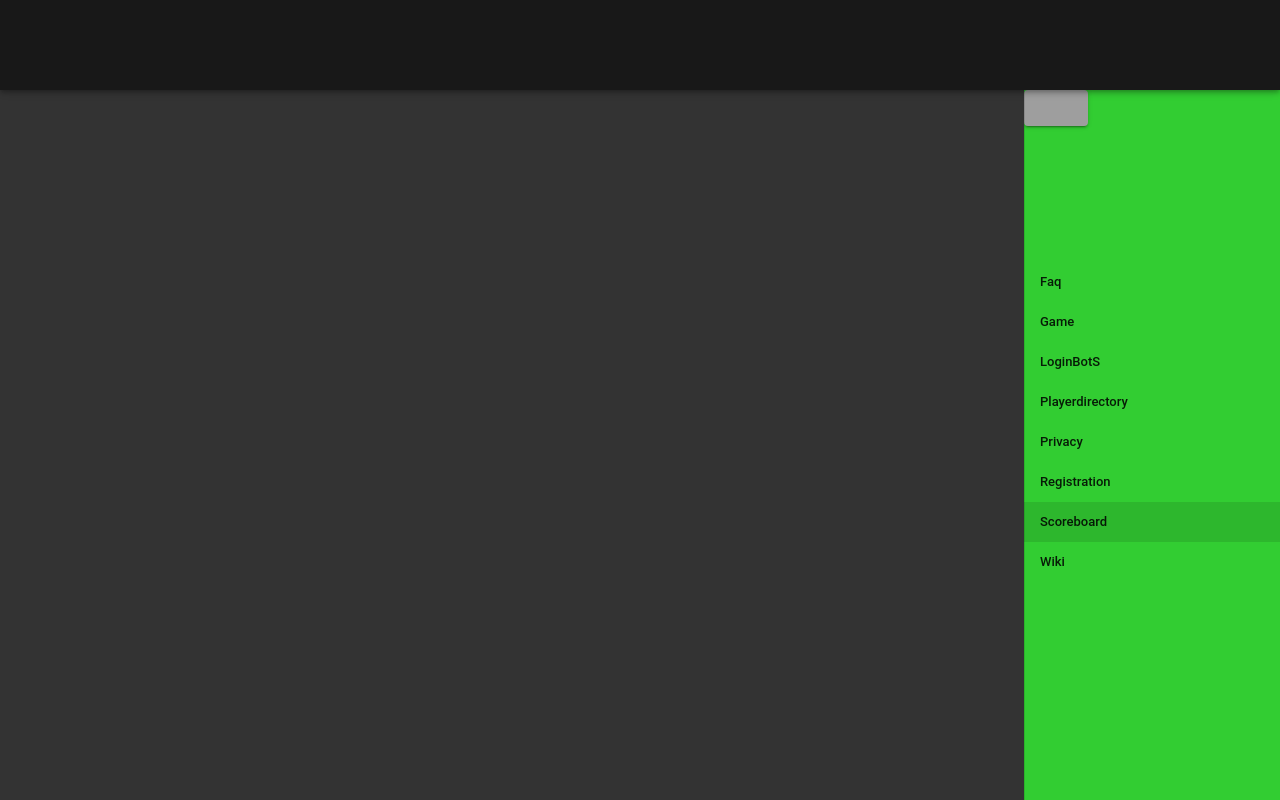
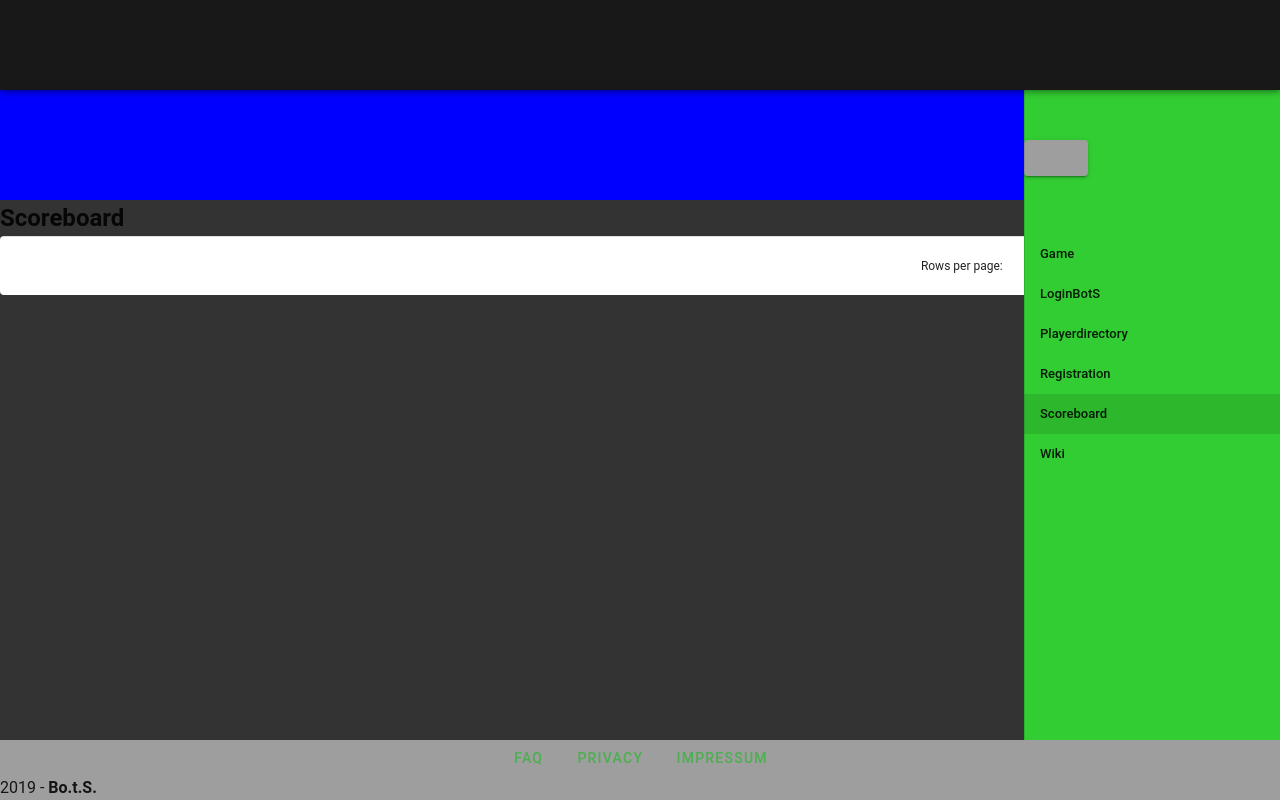
Before and after one commit to hfu-gis/Delta, a Vue app in the folder meal-prep/: page /Scoreboard in a window 1280 px wide. Built offline with nearby package versions, Linux system fonts and the light colour scheme; the HTML template or start-up script is replaced by a standard one.

Commit message:
footer erstellt

```diff
--- a/meal-prep/src/App.vue
+++ b/meal-prep/src/App.vue
@@ -9,17 +9,17 @@
             </v-app-bar>
                  <v-content style="background-color: #333333">
                      <div>
-                    <v-sheet height="250px" style="background-color: #333333">
+                         <v-sheet height="110px" style="background-color: blue">
                              <v-container>
                                  <v-row style="float: right">
                                      <img src="./assets/menue.png" height="90" width="90" @click.stop="drawer = !drawer"/>
                                  </v-row>
                              </v-container>
                              <v-navigation-drawer v-model="drawer" absolute right :value="drawer" style="background-color: limegreen">
-                            <v-btn color="grey" dark @click="drawer = !drawer">
+                                 <v-btn color="grey" dark @click="drawer = !drawer" style="margin-top: 50px">
                                      <v-icon dark left>mdi-arrow-left</v-icon>
                                  </v-btn>
-                            <v-list dense style="margin-top: 50%">
+                                 <v-list dense style="margin-top: 50px">
                                      <v-list-item v-for="item in items" :key="item.title" :to="item.to" link>
                                          <v-list-item-content>
                                              <v-list-item-title>{{ item.title }}</v-list-item-title>
@@ -31,7 +31,12 @@
                      </div>
                      <router-view/>
                  </v-content>
-             <v-footer color=""
+             <v-footer color="grey" padless>
+                 <v-row justify="center" no-gutters>
+                     <v-btn v-for="link in links" :key="link.link" :to="link.to" color="green" text rounded class="footer">{{link.link}}</v-btn>
+                     <v-col cols="12">{{new Date().getFullYear()}} - <strong>Bo.t.S.</strong></v-col>
+                 </v-row>
+             </v-footer>
           </v-app>
      </div>
 </template>
@@ -43,15 +48,18 @@
           return {
               drawer: null,
               items: [
-                  {title: 'Faq', to: '/Faq'},
                   {title: 'Game', to: '/Game'},
                   {title: 'LoginBotS', to: '/LoginBotS'},
                   {title: 'Playerdirectory', to: '/Playerdirectory'},
-                  {title: 'Privacy', to: '/Privacy'},
                   {title: 'Registration', to: '/Registration'},
                   {title: 'Scoreboard', to: '/Scoreboard'},
                   {title: 'Wiki', to: '/Wiki'}
               ],
+              links:[
+                  {link: 'Faq', to: '/Faq'},
+                  {link: 'Privacy', to: '/Privacy'},
+                  {link: 'Impressum', to:'/Impressum'}
+              ]
           }
       },
   }
--- a/meal-prep/src/views/Scoreboard.vue
+++ b/meal-prep/src/views/Scoreboard.vue
@@ -1,7 +1,12 @@
 <template>
     <div class="scoreboard_Seiteninhalt">
         <main>
-
+            <section class="überschrift">
+                <h1>Scoreboard</h1>
+            </section>
+            <section class="scorebard">
+                <v-data-table :Player="sections" :items="usernames" :items-per-page="2"></v-data-table>
+            </section>
            <!-- <section class="ueberschrift">
                 <h1>Scoreboard Bob</h1>
             </section>
@@ -45,20 +50,31 @@
 
 <script>
     export default {
-        name: "Scoreboard"
+        name: "Scoreboard",
+        data(){
+            return{
+                sections: [
+                    {
+                    text: 'ingame',
+                    align: 'left',
+                    sortable: 'false',
+                    value: 'names'},
+
+                    {text: 'Reached level', value: 'level'},
+                    {text: 'Score', value: 'score'}
+                ],
+                usernames: [
+                    {
+                    names: 'Jonathan',
+                    level: '2',
+                    score: '8',},
+                ],
+            }
+        },
     }
 </script>
 
 <style scoped>
-    .ueberschrift{
-        text-align: center;
-        margin-top: -100px;
-    }
-    .tabelle{
-        margin: 50px 0px 0px 550px;
-    }
-    .scoreboard_Seiteninhalt{
 
-    }
 
 </style>
```
Also changed, not shown: meal-prep/src/assets/122043.jpg (added). Lines whose indentation alone changed are shown as unchanged.
